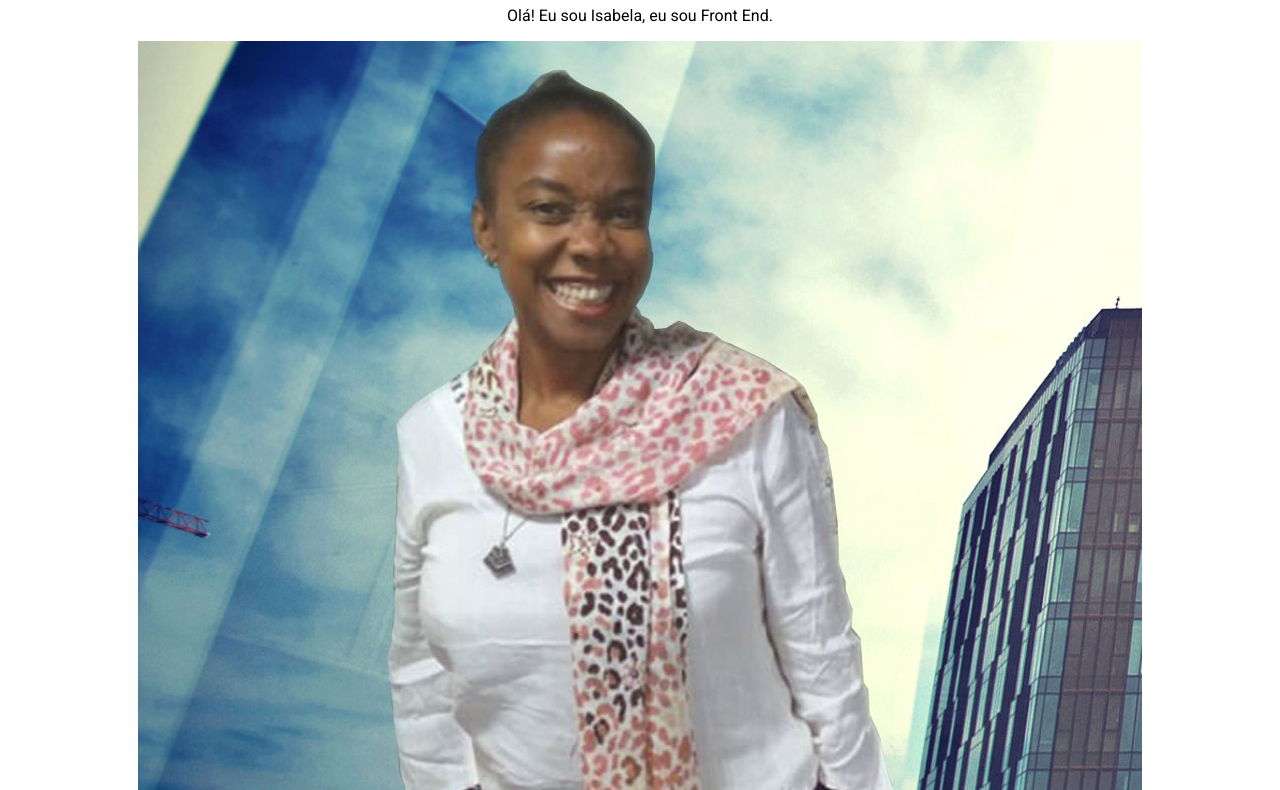
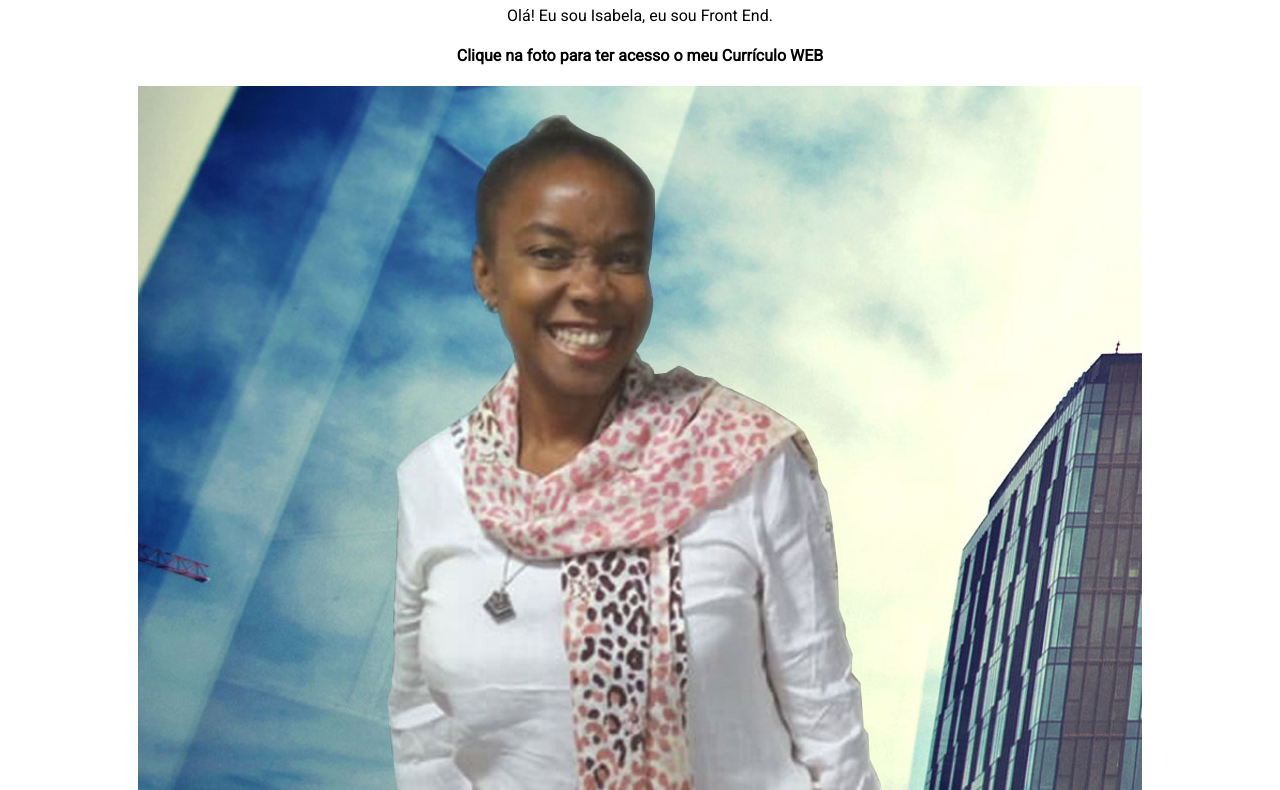
Before and after one commit to isabela121/isabela121.github.io, a plain HTML site: page index.html in a window 1280 px wide. Shown: the part 75-865 px from the top of the page. Drawn offline with Linux system fonts and the light colour scheme.

Commit message:
clicar na foto para acessar curriculo

```diff
--- a/index.html
+++ b/index.html
@@ -10,6 +10,7 @@
 <body>
     <h1 style="text-align:center; background:dodgerblue; color:floralwhite; font-family: 'Roboto', sans-serif; font-size: 2em">Bem-vindo(a) a minha página</h1>
     <p style="text-align:center; font-family: 'Roboto', sans-serif; font-size: 1,5em"> Olá! Eu sou Isabela, eu sou Front End.</p>
+    <h4 style="text-align: center; font-family: 'Roboto', sans-serif; font-size: 0,5em"> Clique na foto para ter acesso o meu Currículo WEB</h4>
     <center>
         <a href="https://www.curriculoisabela.interatisa.com.br" target="_blank">
         <img src="imagem/isabela.jpg">
```
